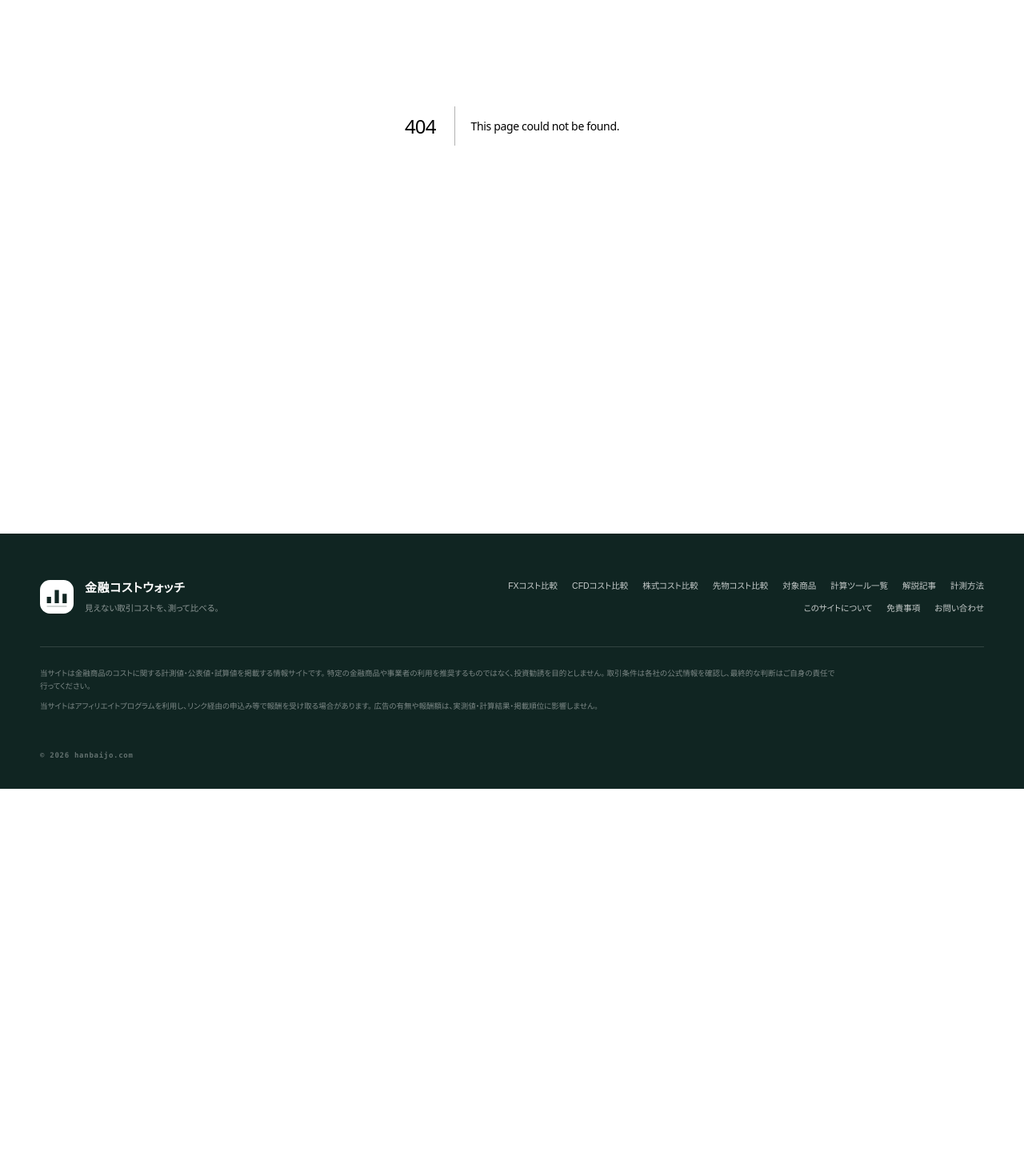
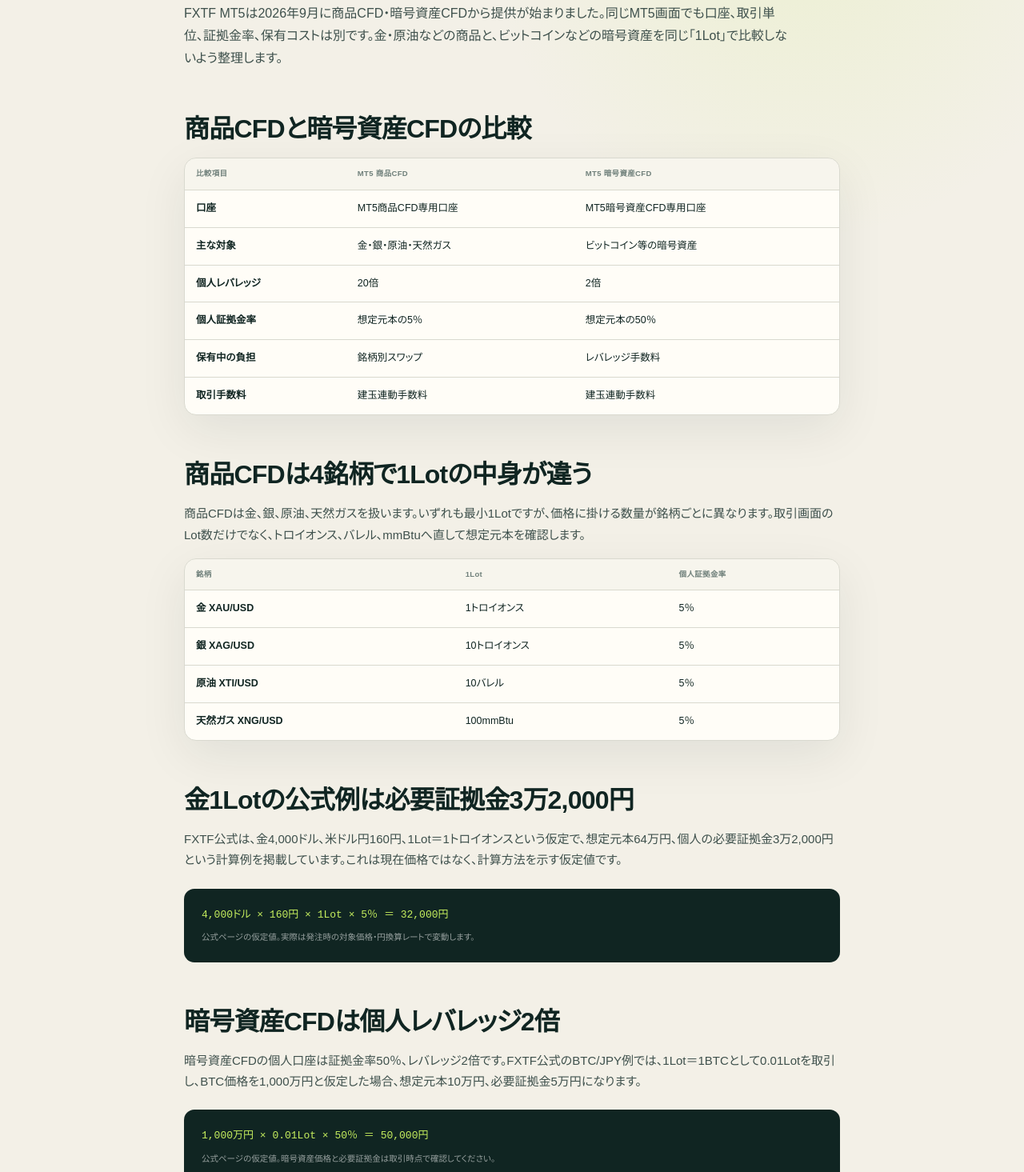
Before and after one commit to mrok18/hanbaijo, a Next.js app: page /articles/fxtf-mt5-commodity-vs-crypto-cfd in a window 1280 px wide. Before the commit this address had no page. Shown: the part 320-1785 px from the top of the page at 80% size. Before the commit the page ends 1306 px from the top, so only its background shows below. Built offline with nearby package versions, Linux system fonts and the light colour scheme.

Commit message:
Compare FXTF MT5 commodity and crypto CFDs

```diff
--- /dev/null
+++ b/app/articles/fxtf-mt5-commodity-vs-crypto-cfd/page.tsx
@@ -0,0 +1,78 @@
+import Link from 'next/link';
+import AffiliateOfferCard from '@/components/AffiliateOfferCard';
+import { AFFILIATE_OFFERS } from '@/lib/affiliates';
+
+export const metadata = {
+  title: 'FXTF MT5の商品CFDと暗号資産CFDを比較｜証拠金・1Lot・手数料',
+  description: 'FXTF MT5の商品CFDと暗号資産CFDを、取扱商品、専用口座、1Lot、個人レバレッジ、必要証拠金、建玉連動手数料から比較します。',
+};
+
+export default function Page() {
+  return <article>
+    <p className="page-kicker">FXTF MT5 / CFD COMPARISON</p>
+    <h1>FXTF MT5のCFDを比較<br />商品20倍、暗号資産2倍</h1>
+    <p className="lede">FXTF MT5は2026年9月に商品CFD・暗号資産CFDから提供が始まりました。同じMT5画面でも口座、取引単位、証拠金率、保有コストは別です。金・原油などの商品と、ビットコインなどの暗号資産を同じ「1Lot」で比較しないよう整理します。</p>
+
+    <h2>商品CFDと暗号資産CFDの比較</h2>
+    <div className="data-panel"><div className="table-scroll"><table className="rates comparison-table"><thead><tr><th>比較項目</th><th>MT5 商品CFD</th><th>MT5 暗号資産CFD</th></tr></thead><tbody>
+      <tr><td className="ex-name">口座</td><td>MT5商品CFD専用口座</td><td>MT5暗号資産CFD専用口座</td></tr>
+      <tr><td className="ex-name">主な対象</td><td>金・銀・原油・天然ガス</td><td>ビットコイン等の暗号資産</td></tr>
+      <tr><td className="ex-name">個人レバレッジ</td><td>20倍</td><td>2倍</td></tr>
+      <tr><td className="ex-name">個人証拠金率</td><td>想定元本の5％</td><td>想定元本の50％</td></tr>
+      <tr><td className="ex-name">保有中の負担</td><td>銘柄別スワップ</td><td>レバレッジ手数料</td></tr>
+      <tr><td className="ex-name">取引手数料</td><td>建玉連動手数料</td><td>建玉連動手数料</td></tr>
+    </tbody></table></div></div>
+
+    <h2>商品CFDは4銘柄で1Lotの中身が違う</h2>
+    <p>商品CFDは金、銀、原油、天然ガスを扱います。いずれも最小1Lotですが、価格に掛ける数量が銘柄ごとに異なります。取引画面のLot数だけでなく、トロイオンス、バレル、mmBtuへ直して想定元本を確認します。</p>
+    <div className="data-panel"><div className="table-scroll"><table className="rates comparison-table"><thead><tr><th>銘柄</th><th>1Lot</th><th>個人証拠金率</th></tr></thead><tbody>
+      <tr><td className="ex-name">金 XAU/USD</td><td>1トロイオンス</td><td>5％</td></tr>
+      <tr><td className="ex-name">銀 XAG/USD</td><td>10トロイオンス</td><td>5％</td></tr>
+      <tr><td className="ex-name">原油 XTI/USD</td><td>10バレル</td><td>5％</td></tr>
+      <tr><td className="ex-name">天然ガス XNG/USD</td><td>100mmBtu</td><td>5％</td></tr>
+    </tbody></table></div></div>
+
+    <h2>金1Lotの公式例は必要証拠金3万2,000円</h2>
+    <p>FXTF公式は、金4,000ドル、米ドル円160円、1Lot＝1トロイオンスという仮定で、想定元本64万円、個人の必要証拠金3万2,000円という計算例を掲載しています。これは現在価格ではなく、計算方法を示す仮定値です。</p>
+    <div className="formula-box"><code>4,000ドル × 160円 × 1Lot × 5％ ＝ 32,000円</code><small>公式ページの仮定値。実際は発注時の対象価格・円換算レートで変動します。</small></div>
+
+    <h2>暗号資産CFDは個人レバレッジ2倍</h2>
+    <p>暗号資産CFDの個人口座は証拠金率50％、レバレッジ2倍です。FXTF公式のBTC/JPY例では、1Lot＝1BTCとして0.01Lotを取引し、BTC価格を1,000万円と仮定した場合、想定元本10万円、必要証拠金5万円になります。</p>
+    <div className="formula-box"><code>1,000万円 × 0.01Lot × 50％ ＝ 50,000円</code><small>公式ページの仮定値。暗号資産価格と必要証拠金は取引時点で確認してください。</small></div>
+    <div className="callout"><strong>商品CFDより必要証拠金率が10倍</strong><p>商品CFDの5％に対し、暗号資産CFDは50％です。ただし、価格変動幅や1Lotの中身が違うため、証拠金率だけで危険度を比較できません。損失額は想定元本と値動きから計算します。</p></div>
+
+    <h2>建玉連動手数料は新規取引時に残高から引かれる</h2>
+    <p>MT5では商品CFD・暗号資産CFDとも建玉連動手数料があります。銘柄と売買方向ごとに、既存建玉と新規注文の合計数量で手数料ランクが決まり、新規取引の片道分だけ新規時に残高から差し引かれます。決済取引には同手数料が発生しません。</p>
+    <p>商品CFDは銘柄ごとに1Lotあたり、暗号資産CFDはBTCでは0.01Lotあたりなど、料金表の課金単位も違います。表の「手数料額」だけを比較せず、発注数量まで掛けて円額へ直します。</p>
+
+    <h2>保有コストも別体系</h2>
+    <p>商品CFDには銘柄別のスワップがあり、金・銀はリースレートと通貨金利差など、原油・天然ガスは限月間の価格差などを基準に決定されます。暗号資産CFDでは建玉をロールオーバーするとレバレッジ手数料が発生します。短期売買でも営業日の区切りをまたぐか確認します。</p>
+
+    <h2>選び方：資産名より計算単位を先に見る</h2>
+    <ul>
+      <li>金・銀・エネルギー価格を取引するならMT5商品CFD口座</li>
+      <li>暗号資産を現物保有せず差金決済するならMT5暗号資産CFD口座</li>
+      <li>必要証拠金は対象価格、円換算、1Lotの中身、証拠金率で計算</li>
+      <li>建玉連動手数料と保有中のスワップ・レバレッジ手数料を合算</li>
+      <li>商品ごとに専用口座を追加開設し、残高・履歴を分けて確認</li>
+    </ul>
+
+    <section className="article-sources" aria-labelledby="sources"><h2 id="sources">参照した公式資料</h2><ul>
+      <li><a href="https://www.fxtrade.co.jp/system/mt5/" target="_blank" rel="noopener noreferrer">FXTF「MT5取引システム」</a></li>
+      <li><a href="https://www.fxtrade.co.jp/cfd/mt5/lever/" target="_blank" rel="noopener noreferrer">FXTF「MT5商品CFDレバレッジ」</a></li>
+      <li><a href="https://www.fxtrade.co.jp/cfd/mt5/spread/" target="_blank" rel="noopener noreferrer">FXTF「MT5商品CFDスプレッド・スワップ」</a></li>
+      <li><a href="https://www.fxtrade.co.jp/crypto/mt5/lever/" target="_blank" rel="noopener noreferrer">FXTF「MT5暗号資産CFDレバレッジ」</a></li>
+      <li><a href="https://www.fxtrade.co.jp/positionfee/" target="_blank" rel="noopener noreferrer">FXTF「建玉連動手数料」</a></li>
+    </ul><p>条件は2026年9月8日に公式情報で確認しました。例示価格は現在レートではありません。発注前にMT5上の必要証拠金、手数料、スプレッド、保有費を確認してください。</p></section>
+
+    <section className="article-affiliate" aria-label="FXTFの広告">
+      <AffiliateOfferCard offer={AFFILIATE_OFFERS.fxtf} />
+      <p className="affiliate-disclosure">A8.netの提携広告です。広告報酬は記事の計算や比較には影響しません。商品CFD・暗号資産CFDは元本や利益が保証されず、証拠金を上回る損失が生じる場合があります。</p>
+    </section>
+
+    <p><Link href="/fx/fxtf">FXTFの取引条件を見る →</Link></p>
+    <p><Link href="/articles/fxtf-gx-mt4-mt5-difference">GX・MT4・MT5の違いを見る →</Link></p>
+    <p><Link href="/articles/fxtf-position-fee-calculation">建玉連動手数料の計算方法を見る →</Link></p>
+    <p><Link href="/cfd">CFDの比較方法へ戻る →</Link></p>
+  </article>;
+}
--- a/app/articles/posts.ts
+++ b/app/articles/posts.ts
@@ -1,4 +1,5 @@
 export const POSTS = [
+  { slug: 'fxtf-mt5-commodity-vs-crypto-cfd', category: 'CFD・FXTF', title: 'FXTF MT5の商品CFDと暗号資産CFDを比較｜証拠金・1Lot・手数料', desc: '商品20倍と暗号資産2倍の個人レバレッジ、1Lot、必要証拠金、建玉連動手数料を比較する。' },
   { slug: 'fxtf-mt4-ea-vps-start', category: 'FX自動売買・FXTF', title: 'FXTF MT4でEA自動売買を始める手順｜VPS・コスト・停止対策', desc: 'PC版MT4、0.01Lot、バックテスト、建玉連動手数料、VPS、停止監視までを運用順に整理する。' },
   { slug: 'jfx-vs-fxtf', category: 'FX・比較', title: 'JFXとFXTFを比較｜スキャルピング・MT4・手数料の違い', desc: 'JFXのスキャルピング環境とFXTFのGX・MT4を、取引単位、発注方法、EA、TradingView、建玉連動手数料から比較する。' },
   { slug: 'systre-select-365-vs-matsui-auto-trading', category: 'FX自動売買・比較', title: 'シストレセレクト365とMATSUI FX自動売買を比較', desc: '選択型とリピート型、1万通貨と1通貨、利用料、対象通貨、必要資金の考え方から2つの自動売買を比較する。' },
--- a/app/cfd/page.tsx
+++ b/app/cfd/page.tsx
@@ -8,6 +8,7 @@
 };
 
 const CFD_TARGETS = [
+  { name: 'FXTF MT5', scope: '商品・暗号資産CFD', status: '公式条件を整理済み・広告掲載中', href: '/articles/fxtf-mt5-commodity-vs-crypto-cfd' },
   { name: 'DMM CFD', scope: '株価指数・商品', status: '公式条件を整理済み・データ許諾を照会中', href: '/cfd/dmm-cfd' },
   { name: 'TOSSY', scope: 'FX・株式・指数・商品・暗号資産CFD', status: '公式条件を整理済み・広告掲載中', href: '/cfd/tossy' },
   { name: 'サクソバンク証券', scope: '株価指数・商品・個別株', status: 'OpenAPIの商用条件を確認予定' },
@@ -113,6 +114,7 @@
           </div>
         </div>
         <div className="provider-fact-grid">
+          <article><b>FXTF MT5</b><h3><Link href="/articles/fxtf-mt5-commodity-vs-crypto-cfd">商品CFDと暗号資産CFD</Link></h3><p>個人レバレッジ20倍・2倍、1Lot、建玉連動手数料を比較します。</p></article>
           <article><b>SIX ASSETS</b><h3><Link href="/cfd/tossy">TOSSYの6資産と証拠金率</Link></h3><p>株・暗号資産の現物ではなく、FXと5種類のCFDを扱うサービスとして整理します。</p></article>
           <article><b>MARGIN</b><h3><Link href="/articles/dmm-cfd-margin-leverage">DMM CFDの必要証拠金</Link></h3><p>指数10倍・商品20倍の計算式を、日本225・金・原油へ当てはめます。</p></article>
           <article><b>TOTAL COST</b><h3><Link href="/articles/dmm-cfd-total-cost">DMM CFDの総コスト</Link></h3><p>売買手数料0円と、スプレッド・調整額・約定差を切り分けます。</p></article>
@@ -131,6 +133,7 @@
           </div>
         </div>
         <div className="affiliate-grid">
+          <AffiliateOfferCard offer={AFFILIATE_OFFERS.fxtf} />
           <AffiliateOfferCard offer={AFFILIATE_OFFERS.tossy} />
           <AffiliateOfferCard offer={AFFILIATE_OFFERS['dmm-cfd']} />
         </div>
--- a/app/fx/fxtf/page.tsx
+++ b/app/fx/fxtf/page.tsx
@@ -74,6 +74,7 @@
           <Link href="/articles/jfx-vs-fxtf"><span>PROVIDER COMPARE</span><h3>JFXとFXTFを比較</h3><p>スキャルピング、MT4・EA、手数料を比較</p><b>記事を読む →</b></Link>
           <Link href="/tools/jfx-fxtf-cost-comparison"><span>COST CALCULATOR</span><h3>JFX・FXTFを同条件で計算</h3><p>スプレッドと建玉連動手数料を円換算</p><b>計算する →</b></Link>
           <Link href="/articles/fxtf-mt4-ea-vps-start"><span>EA START GUIDE</span><h3>MT4でEA自動売買を始める</h3><p>0.01Lot、バックテスト、VPS、停止監視</p><b>記事を読む →</b></Link>
+          <Link href="/articles/fxtf-mt5-commodity-vs-crypto-cfd"><span>MT5 / CFD</span><h3>商品CFDと暗号資産CFDを比較</h3><p>1Lot、証拠金率、建玉連動手数料</p><b>記事を読む →</b></Link>
           <Link href="/articles/fxtf-account-opening-flow"><span>START GUIDE</span><h3>口座開設と必要書類</h3><p>スマホ確認・メール・郵送の提出方法</p><b>記事を読む →</b></Link>
           <Link href="/articles/fxtf-position-fee-calculation"><span>POSITION FEE</span><h3>建玉連動手数料の計算</h3><p>保有数量を含めるランク判定を確認</p><b>記事を読む →</b></Link>
           <Link href="/articles/fxtf-losscut-50-100"><span>LOSS CUT</span><h3>50％・100％の違い</h3><p>GXとMT4の判定条件を比較</p><b>記事を読む →</b></Link>
```
